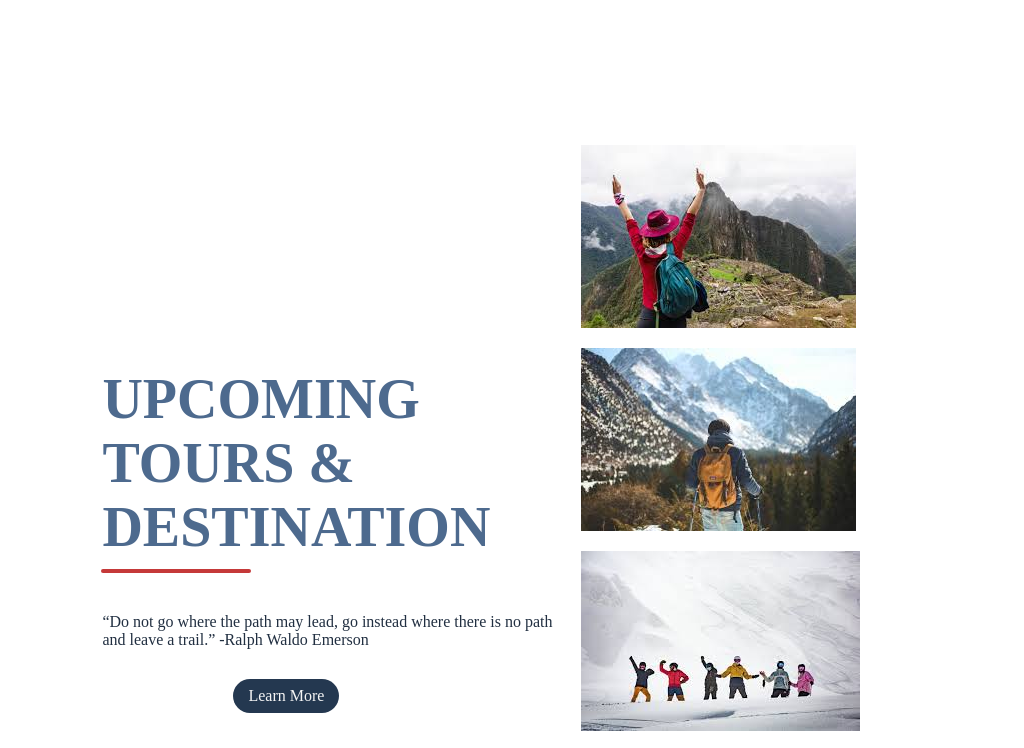
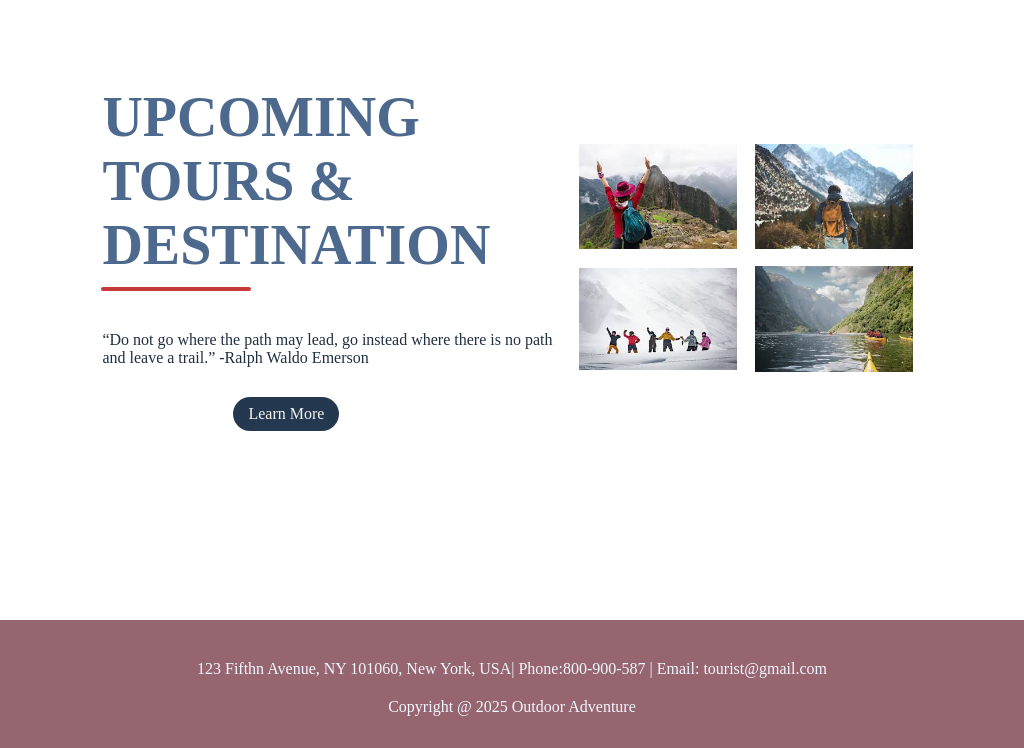
Before and after one commit to asmatara03/Adventure, a plain HTML site: page index.html in a window 1024 px wide. Shown: the part 2140-2888 px from the top of the page. Drawn offline with Linux system fonts and the light colour scheme.

Commit message:
Update style.css

```diff
--- a/style.css
+++ b/style.css
@@ -206,6 +206,18 @@ p{
 }
 
 /* mobile device */
+/* laptop/tablet: 2 images per row */
+@media only screen and (max-width:1200px) and (min-width:851px) {
+    .image-gallery {
+        justify-content: space-between;
+        align-items: center;
+    }
+    .image-gallery img {
+        width: 45%;
+        margin: 2.5%;
+        box-sizing: border-box;
+    }
+}
 @media only screen and (max-width:850px){
     .menu-btn{
         display: block;
```
